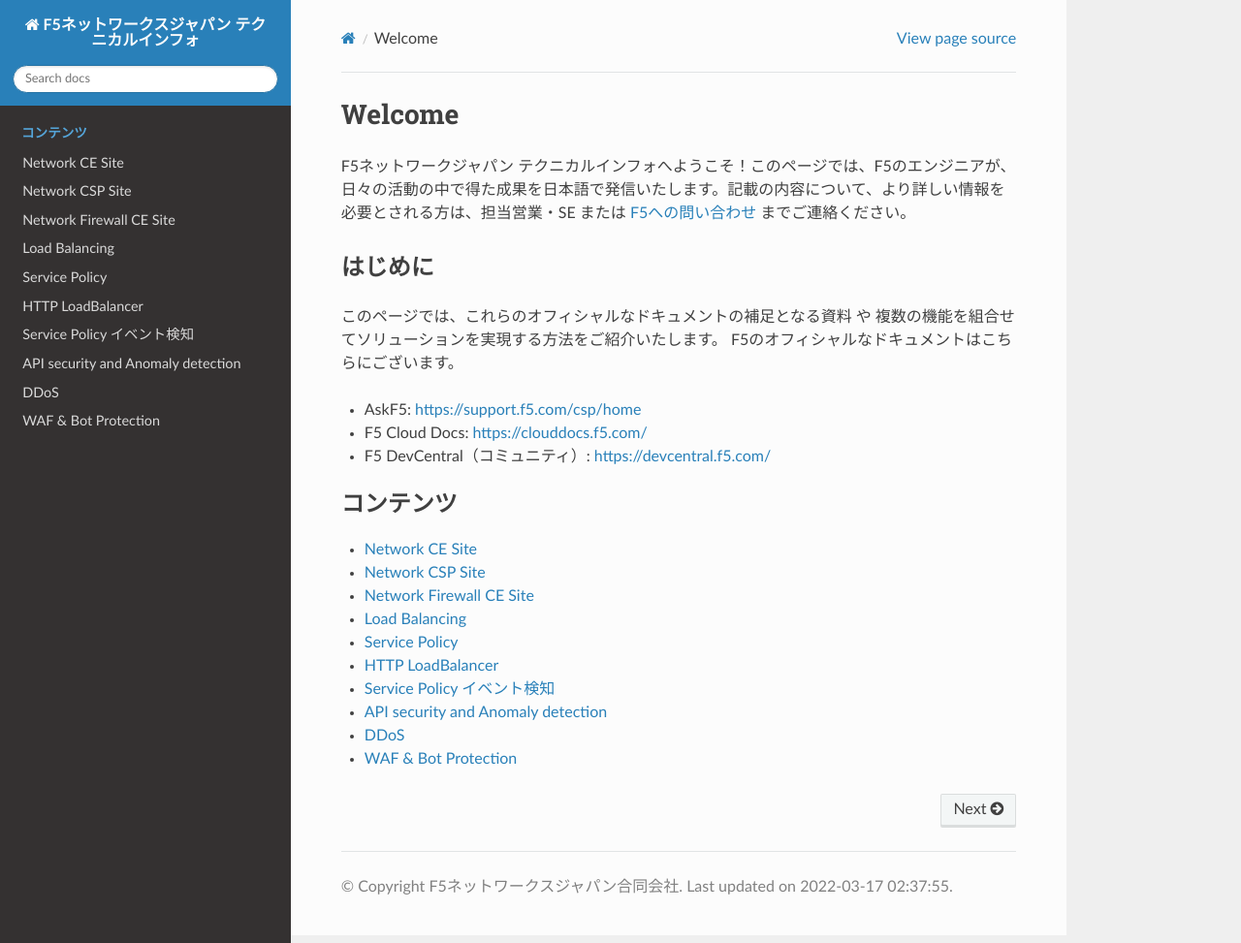
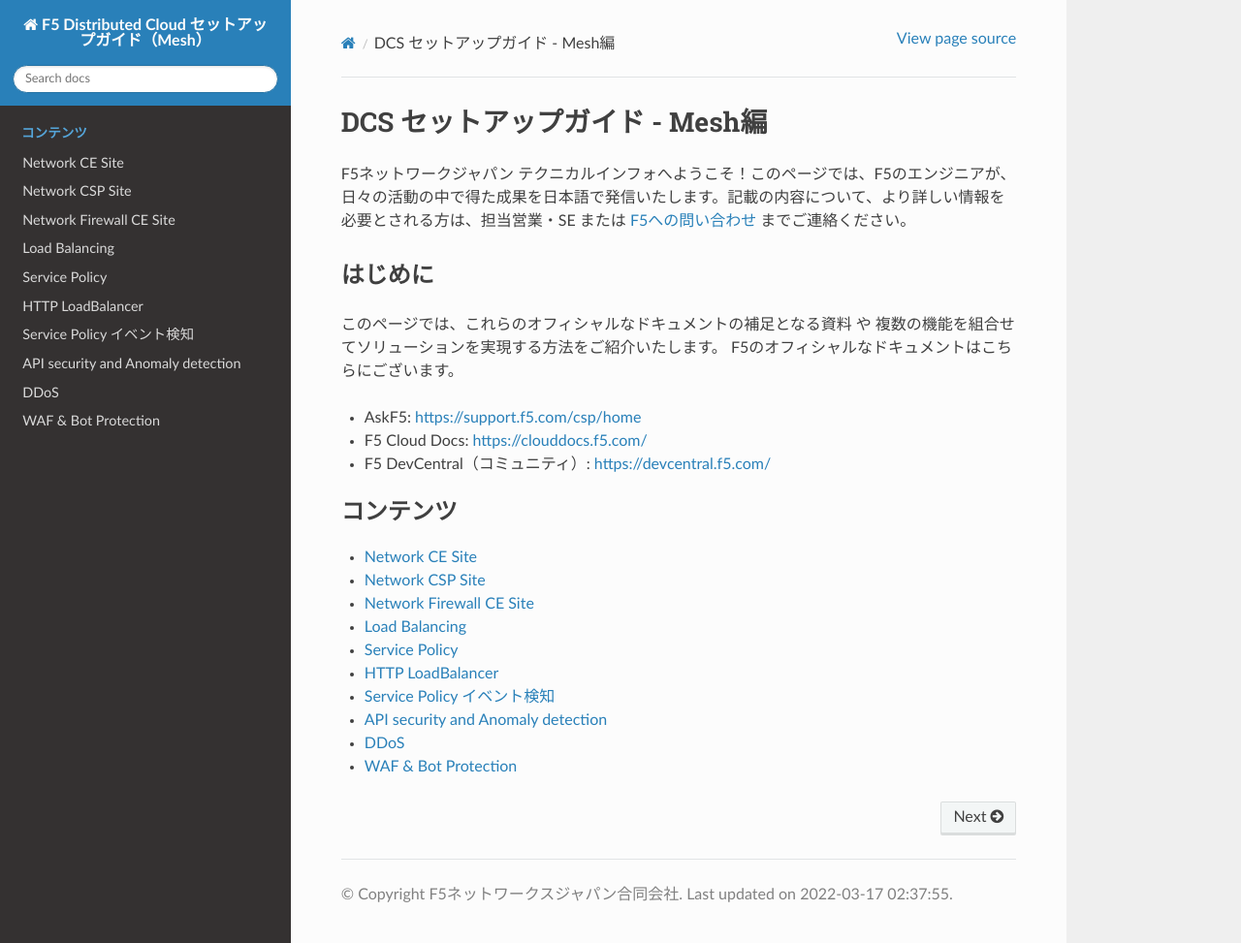
Before and after one commit to BeF5/f5j-dc-secure-mesh, a Sphinx documentation site: the page built from docs/index.rst, in a window 1280 px wide and 973 px high. Shown: the whole window at 97% size. Built offline with Sphinx 7.4.7 and the Read the Docs theme 2.0.0, drawn with Linux system fonts in a browser that asks for light colours.

Commit message:
fix index -> title, conf.py -> project name

```diff
--- a/docs/conf.py
+++ b/docs/conf.py
@@ -92,7 +92,7 @@
 master_doc = 'index'
 
 # General information about the project.
-project = u'F5ネットワークスジャパン テクニカルインフォ'
+project = u'F5 Distributed Cloud セットアップガイド（Mesh）'
 copyright = u'F5ネットワークスジャパン合同会社'
 author = u'F5ネットワークスジャパン合同会社'
 
--- a/docs/index.rst
+++ b/docs/index.rst
@@ -1,7 +1,7 @@
 .. You can adapt this file completely to your liking, but it should at least
    contain the root `toctree` directive.
 
-Welcome
+DCS セットアップガイド - Mesh編
 ==============================================
 
 F5ネットワークジャパン テクニカルインフォへようこそ！このページでは、F5のエンジニアが、日々の活動の中で得た成果を日本語で発信いたします。記載の内容について、より詳しい情報を必要とされる方は、担当営業・SE または `F5への問い合わせ <https://interact.f5.com/ContactFormJP.html?ls=meta>`__ までご連絡ください。
```
